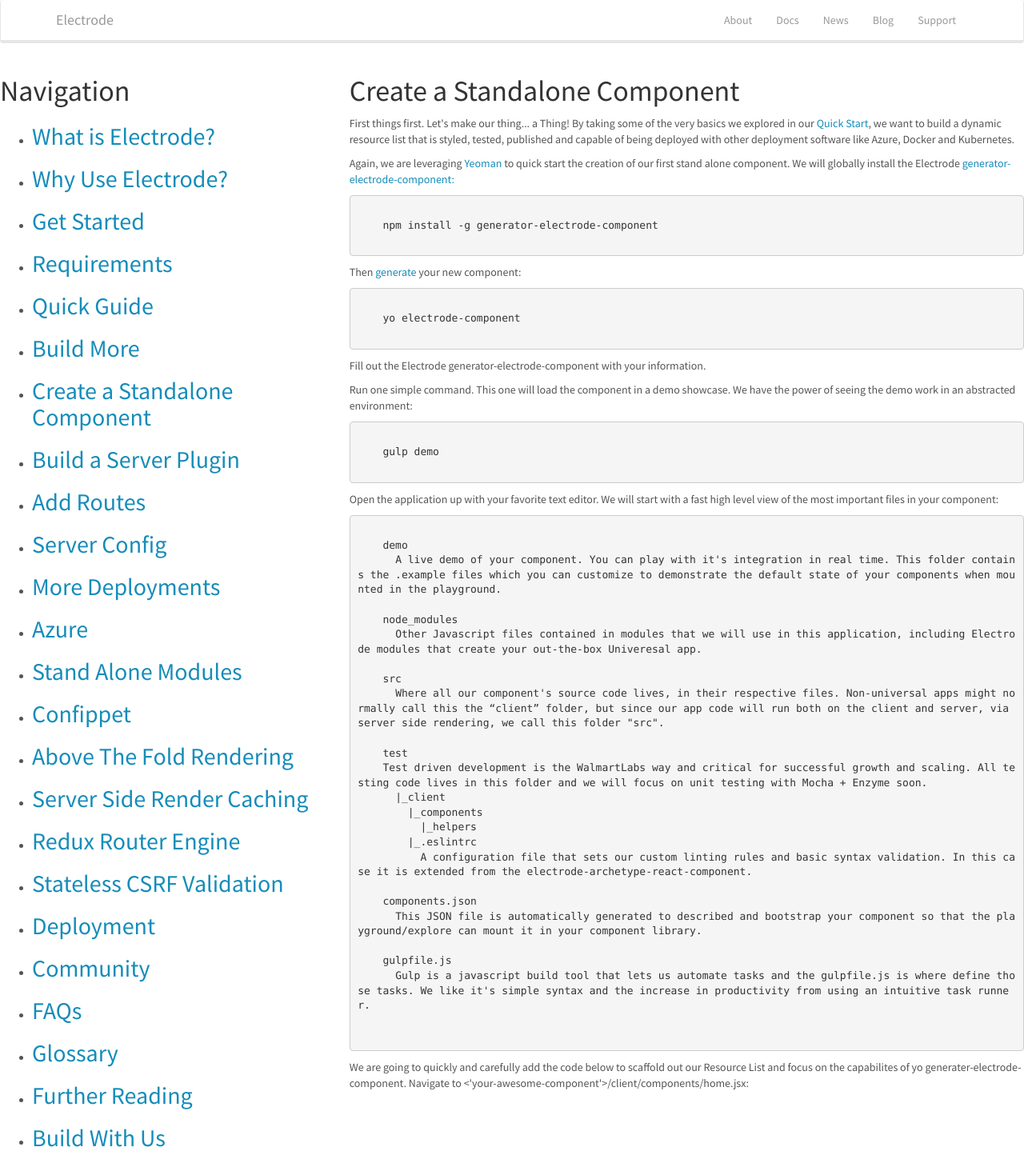
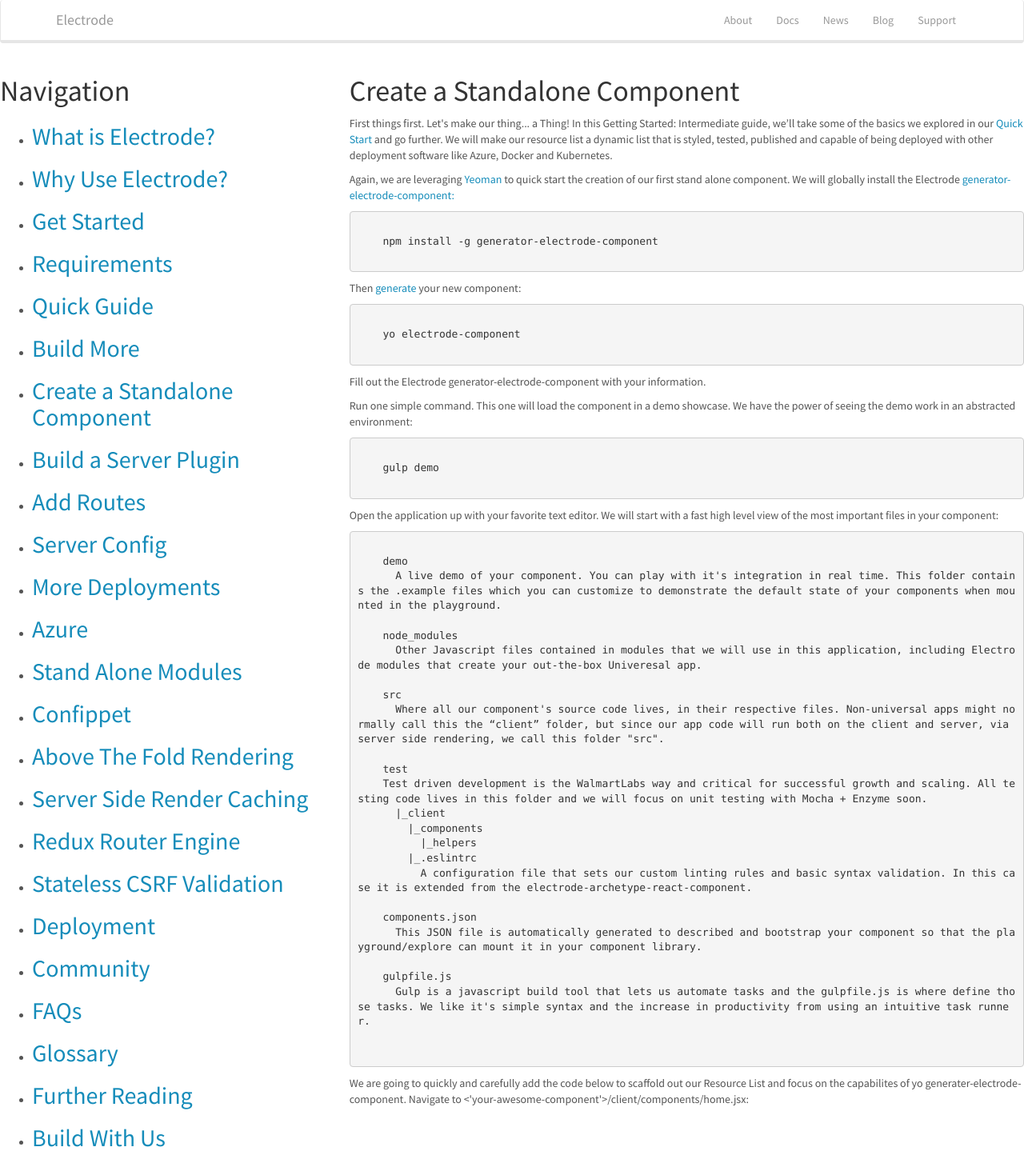
Before and after one commit to electrode-io/electrode-io.github.io, a Jekyll site: the page built from _docs/03.1-create_standalone_component.markdown, in a window 1280 px wide. Shown: the whole page at 80% size. Built offline with Jekyll 4.4.1, drawn with Linux system fonts in a browser that asks for light colours.

Commit message:
Adds clarity to first paragraph by reinforcing end project goal in Intermediate

```diff
--- a/_docs/03.1-create_standalone_component.markdown
+++ b/_docs/03.1-create_standalone_component.markdown
@@ -4,7 +4,7 @@
 toplevel: "Getting Started: Intermediate"
 ---
 
-<p>First things first. Let's make our thing... a Thing! By taking some of the very basics we explored in our <a href="#">Quick Start</a>, we want to build a dynamic resource list that is styled, tested, published and capable of being deployed with other deployment software like Azure, Docker and Kubernetes.</p>
+<p>First things first. Let's make our thing... a Thing! In this Getting Started: Intermediate guide, we’ll take some of the basics we explored in our <a href="#">Quick Start</a> and go further. We will make our resource list a dynamic list that is styled, tested, published and capable of being deployed with other deployment software like Azure, Docker and Kubernetes.</p>
 
 <p>Again, we are leveraging <a href="http://yeoman.io/">Yeoman</a> to quick start the creation of our first stand alone component. We will globally install the Electrode <a href="https://github.com/electrode-io/generator-electrode-component" class="doc-links">generator-electrode-component:</a></p>
 
```
